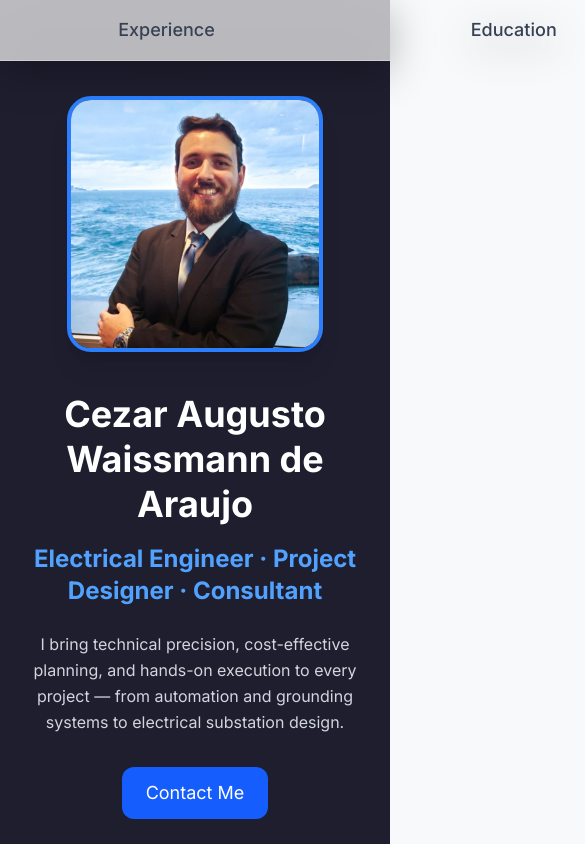
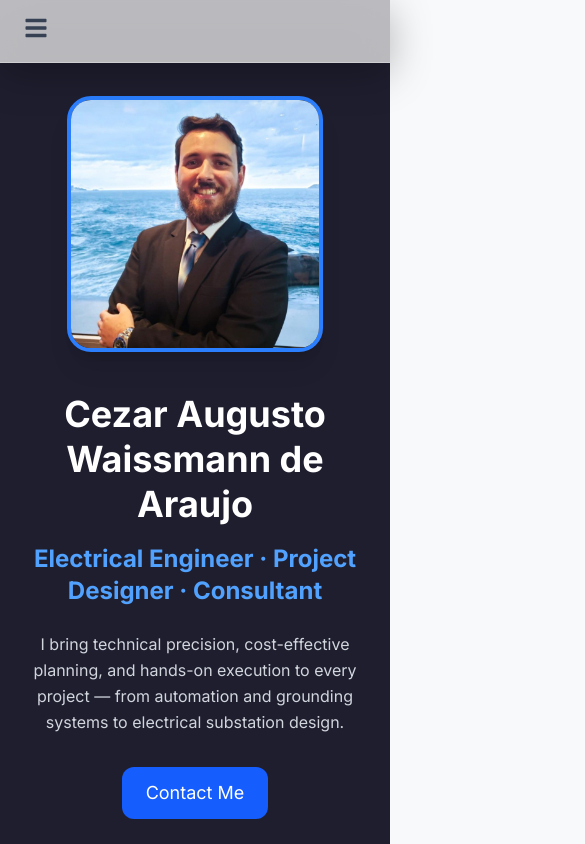
Before and after one commit to vkaraujo/cezar-grid, a React (Vite) app: page / in a window 390 px wide. Shown: the top 844 px of the page, 585 px wide, since content can reach past the window. Built offline with nearby package versions, Linux system fonts and the light colour scheme.

Commit message:
navbar responsive now

```diff
--- a/src/components/Navbar.jsx
+++ b/src/components/Navbar.jsx
@@ -1,4 +1,9 @@
+import { useState } from 'react';
+import { FaBars, FaTimes } from 'react-icons/fa';
+
 export default function Navbar() {
+  const [isOpen, setIsOpen] = useState(false);
+
   const links = [
     { label: 'About', href: '#about' },
     { label: 'Skills', href: '#skills' },
@@ -8,13 +13,23 @@ export default function Navbar() {
   ];
 
   return (
-    <nav
-      className="absolute top-0 left-0 w-full z-50 backdrop-blur-md bg-white/70 drop-shadow-[0_10px_20px_rgba(0,0,0,0.4)] border-b border-white/30"
-    >
-      <div className="max-w-6xl mx-auto px-6 py-4 flex justify-center">
-        <ul className="flex space-x-64 text-lg font-medium text-gray-700">
+    <nav className="absolute top-0 left-0 w-full z-50 backdrop-blur-md bg-white/70 drop-shadow-[0_10px_20px_rgba(0,0,0,0.4)] border-b border-white/30">
+      <div className="max-w-6xl mx-auto px-6 py-4 flex justify-between items-center">
+        {/* Hamburger Toggle (Mobile Only) */}
+        <div className="md:hidden">
+          <button
+            onClick={() => setIsOpen(!isOpen)}
+            className="text-gray-700 text-2xl focus:outline-none"
+            aria-label="Toggle menu"
+          >
+            {isOpen ? <FaTimes /> : <FaBars />}
+          </button>
+        </div>
+
+        {/* Desktop Nav - Evenly spaced */}
+        <ul className="hidden md:flex justify-between flex-grow max-w-5xl mx-auto text-lg font-medium text-gray-700">
           {links.map((link) => (
-            <li key={link.href}>
+            <li key={link.href} className="flex-1 text-center">
               <a
                 href={link.href}
                 className="hover:text-blue-600 transition-colors"
@@ -25,6 +40,25 @@ export default function Navbar() {
           ))}
         </ul>
       </div>
+
+      {/* Mobile Dropdown Nav */}
+      {isOpen && (
+        <div className="md:hidden px-6 pb-4">
+          <ul className="flex flex-col space-y-4 text-base font-medium text-gray-700">
+            {links.map((link) => (
+              <li key={link.href}>
+                <a
+                  href={link.href}
+                  onClick={() => setIsOpen(false)}
+                  className="block hover:text-blue-600 transition-colors"
+                >
+                  {link.label}
+                </a>
+              </li>
+            ))}
+          </ul>
+        </div>
+      )}
     </nav>
   );
 }
```
